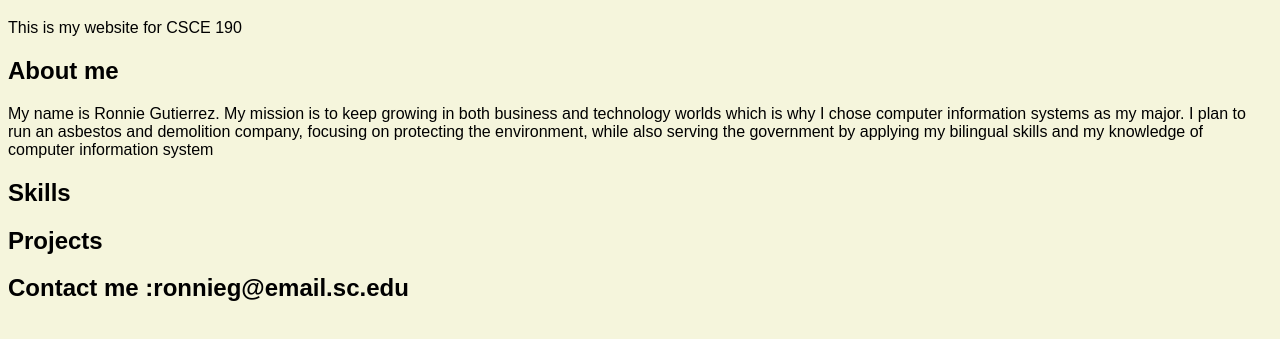
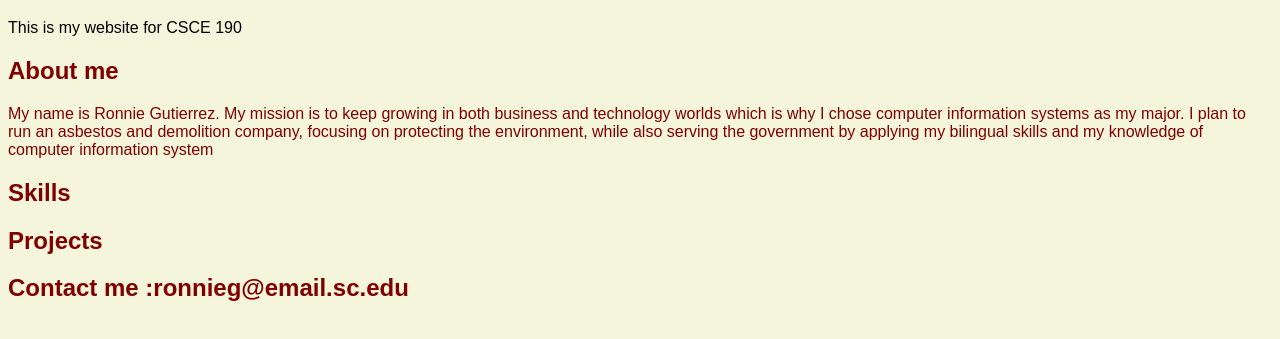
Before and after one commit to ronniegtrz/ronniegtrz.github.io, a plain HTML site: page index.html in a window 1280 px wide. Shown: the part 61-400 px from the top of the page. Drawn offline with Linux system fonts and the light colour scheme.

Commit message:
basic class css

```diff
--- a/style.css
+++ b/style.css
@@ -6,3 +6,19 @@ h1{
     color: maroon;
     text-align: center;
 }
+.about {
+    color: maroon;
+    font-family: Arial, Helvetica, sans-serif;
+}
+.skills {
+    color: maroon;
+    font-family: Arial, Helvetica, sans-serif;
+}
+.projects {
+    color: maroon;
+    font-family: Arial, Helvetica, sans-serif;
+}
+.contact {
+    color: maroon;
+    font-family: Arial, Helvetica, sans-serif;
+}
```
